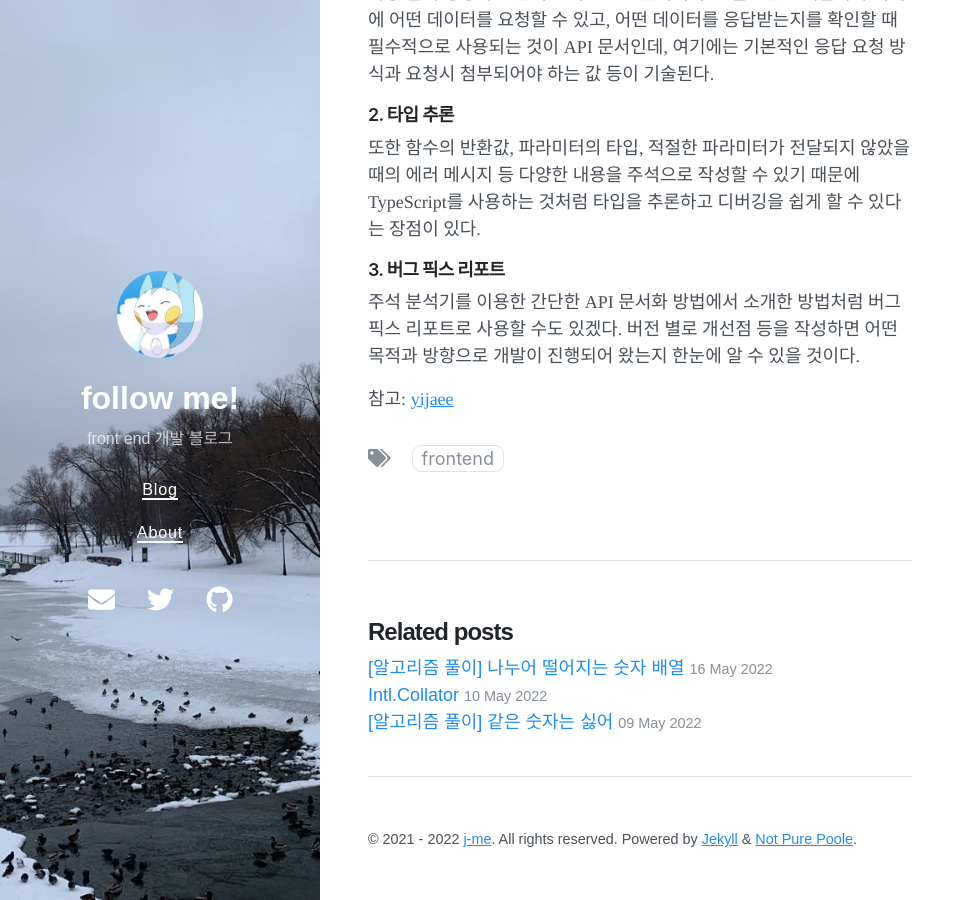
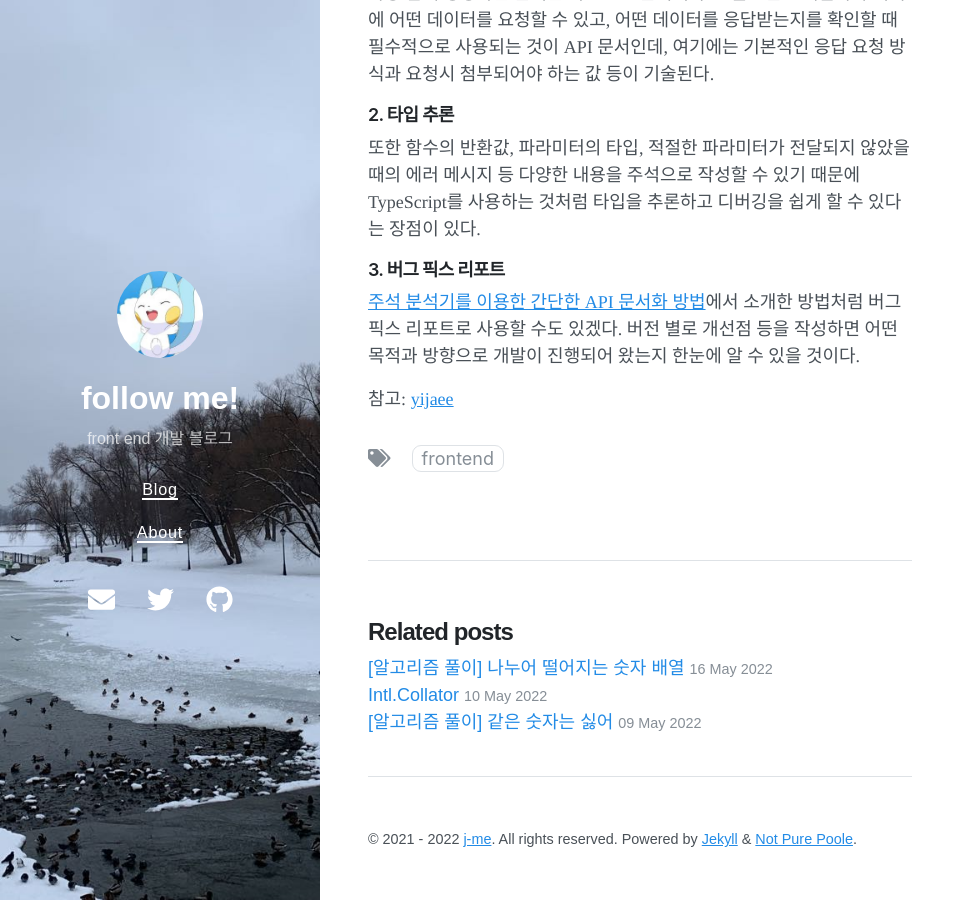
Before and after one commit to micmacbox/micmacbox.github.io, a Jekyll site: the page built from _posts/2022-05-19-etc-jsdoc.md, in a window 1280 px wide and 900 px high, scrolled down 599 px. Shown: the whole window, without its empty margins (0-972 px from the left). Built offline with Jekyll 4.4.1, drawn with Linux system fonts in a browser that asks for light colours; nearby versions of some CDN libraries; part of the change alters nothing that is shown.

```diff
--- a/_posts/2022-05-19-etc-jsdoc.md
+++ b/_posts/2022-05-19-etc-jsdoc.md
@@ -28,6 +28,6 @@ JSDoc의 주목적은 JavaScript 앱 또는 라이브러리 API를 문서화하
 
 #### 3. 버그 픽스 리포트
 
-주석 분석기를 이용한 간단한 API 문서화 방법에서 소개한 방법처럼 버그 픽스 리포트로 사용할 수도 있겠다. 버전 별로 개선점 등을 작성하면 어떤 목적과 방향으로 개발이 진행되어 왔는지 한눈에 알 수 있을 것이다.
+[주석 분석기를 이용한 간단한 API 문서화 방법](https://engineering.linecorp.com/ko/blog/comments-parsing-api-documentation/)에서 소개한 방법처럼 버그 픽스 리포트로 사용할 수도 있겠다. 버전 별로 개선점 등을 작성하면 어떤 목적과 방향으로 개발이 진행되어 왔는지 한눈에 알 수 있을 것이다.
 
 참고: [yijaee](https://velog.io/@yijaee/JSDoc을-사용해-JavaScript-파일-문서화하기)
```
